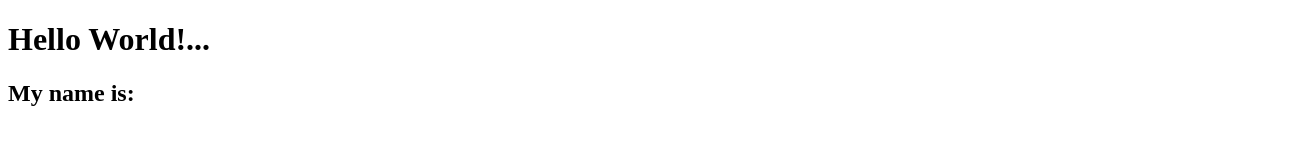
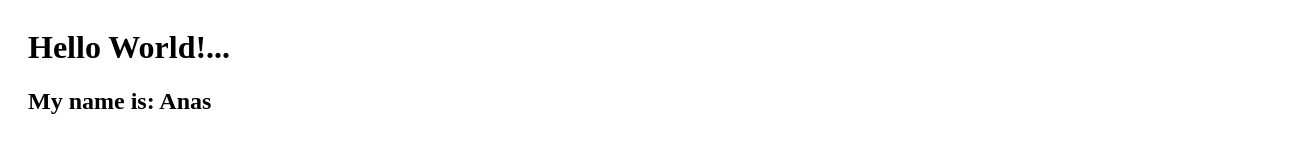
Before and after one commit to hamedshehab/Website-test, a plain HTML site: page index.html in a window 1280 px wide. Shown: the whole page, 1312 px wide, since content can reach past the window. Drawn offline with Linux system fonts and the light colour scheme.

Commit message:
Some changes for testing

```diff
--- a/index.html
+++ b/index.html
@@ -11,7 +11,7 @@
 
     <div class="container">
         <h1>Hello World!...</h1>
-        <h2>My name is: </h2>
+        <h2>My name is: Anas</h2>
     </div>
 </body>
 </html>
--- a/style.css
+++ b/style.css
@@ -0,0 +1,6 @@
+.container {
+  width: 100%;
+  margin: 0 auto;
+  padding: 0 20px;
+  overflow: hidden;
+}
```
